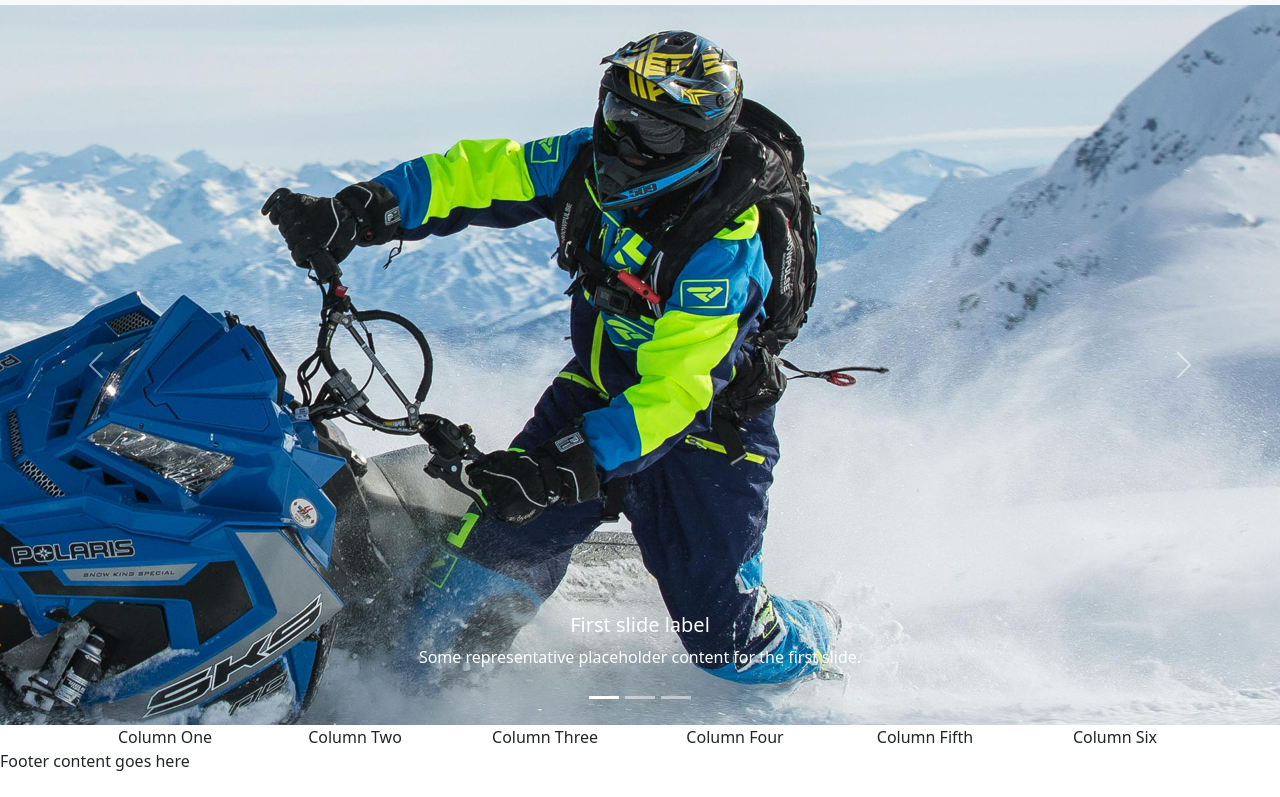
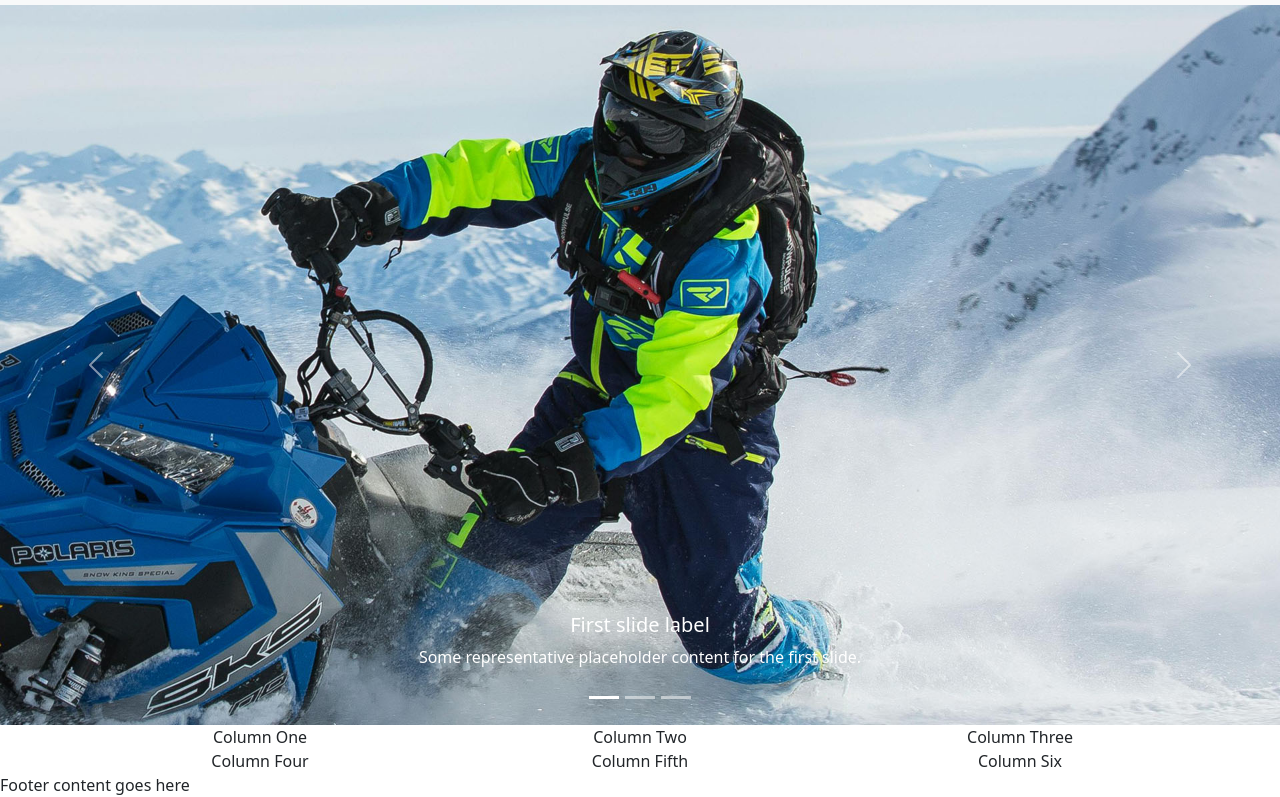
Before and after one commit to Arjo-T/fall-2024, a plain HTML site: page index.html in a window 1280 px wide. Shown: the part 51-848 px from the top of the page. Before the commit the page ends 824 px from the top, so only its background shows below. Drawn offline with nearby package versions, Linux system fonts and the light colour scheme.

Commit message:
update divide

```diff
--- a/index.html
+++ b/index.html
@@ -103,23 +103,23 @@
 
   <div class="container text-center">
 <div class="row">
-  <div class="col">
+  <div class="col col-xxs-12 col-xs-12 col-sm-12 col-md-4 col-lg-4 col-xl-4 col-xxl-4">
 Column One
   </div>
-  <div class="col">
-    Column Two
+  <div class="col col-xxs-12 col-xs-12 col-sm-12 col-md-4 col-lg-4 col-xl-4 col-xxl-4">
+        Column Two
       </div>
-      <div class="col">
-        Column Three
+      <div class="col col-xxs-12 col-xs-12 col-sm-12 col-md-4 col-lg-4 col-xl-4 col-xxl-4">
+                Column Three
           </div>
-          <div class="col">
-            Column Four
+          <div class="col col-xxs-12 col-xs-12 col-sm-12 col-md-4 col-lg-4 col-xl-4 col-xxl-4">
+                        Column Four
               </div>
-              <div class="col">
-                Column Fifth
+              <div class="col col-xxs-12 col-xs-12 col-sm-12 col-md-4 col-lg-4 col-xl-4 col-xxl-4">
+                                Column Fifth
                   </div>
-                  <div class="col">
-                    Column Six
+                  <div class="col col-xxs-12 col-xs-12 col-sm-12 col-md-4 col-lg-4 col-xl-4 col-xxl-4">
+                                        Column Six
                       </div>
 
 </div>
```
